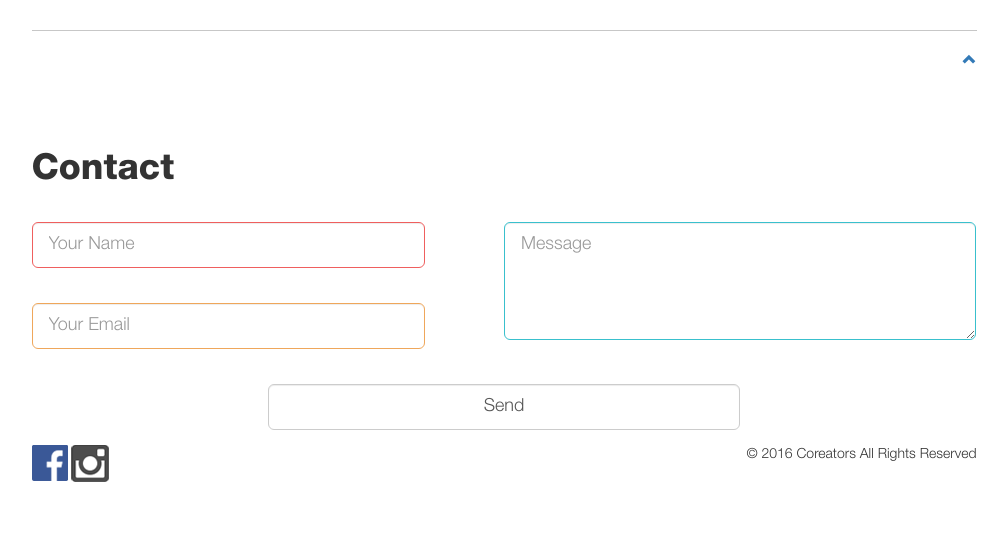
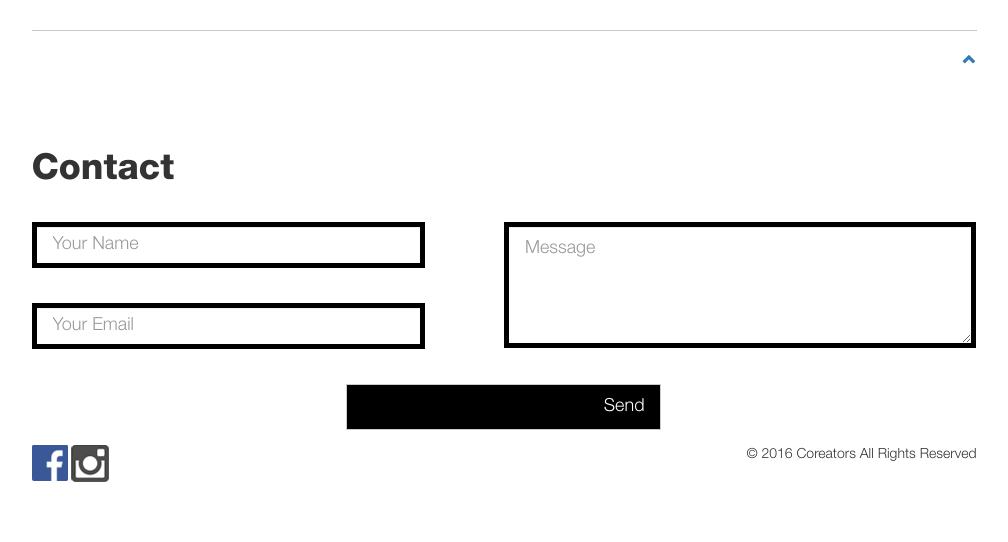
Before and after one commit to SHLee84/Coreators, a PHP site: page / in a window 1280 px wide. Shown: the part 1216-1758 px from the top of the page, without its empty margins (136-1144 px from the left). Run offline with PHP 8.4, Linux system fonts and the light colour scheme.

Commit message:
Added Login modal
- Login modal added, submit does nothing
- input fields' corners are all now right angle, instead of rounded
- button's border width, and color are the same as sejin requested: 5px
width and black color.

TODO:
- DB setup
- validate the user id/password
- create session/token for some extra security

```diff
--- /dev/null
+++ b/content/includes/modal.php
@@ -0,0 +1,30 @@
+<!-- Modal -->
+<div class="modal fade" id="loginModal" tabindex="-1" role="dialog" aria-labelledby="myModalLabel">
+	<div class="modal-dialog modal-sm" role="document">
+		<div class="modal-content">
+			<div class="modal-body">
+				<div class="container-fluid">
+					<div class="row">
+						<form id="loginform" class="form-horizontal" role="form">
+							<div class="col-lg-12 col-md-12 col-sm-12 col-xs-12">
+								<div class="form-group form-group-lg">
+									<input type="text" id="email" class="form-control" placeholder="Your Email" required />
+									<br />
+								</div>
+								<div class="form-group form-group-lg">
+									<input type="password" id="password" class="form-control" placeholder="Password" required />
+									<br />
+								</div>
+							</div>
+							<div class="col-lg-12 col-md-12 col-sm-12 col-xs-12">
+								<div class="form-group form-group-lg">
+									<button id="submit" type="button" class="form-control">Log In</button>
+								</div>
+							</div>
+						</form>
+					</div>
+				</div>
+			</div>
+		</div>
+	</div>
+</div>
--- a/content/includes/side_menu.php
+++ b/content/includes/side_menu.php
@@ -4,4 +4,8 @@
 			<!-- <li><a class="scroll" href="#people">People</a></li> -->
 			<li><a class="scroll" href="#contact">Contact</a></li>
 		</ul>
+		<hr />
+		<ul class="side_menu login">
+			<li><a class="scroll" data-toggle="modal" data-target="#loginModal">Log In</a></li>
+		</ul>
 	</nav>
--- a/content/main/contact.php
+++ b/content/main/contact.php
@@ -21,11 +21,11 @@
 						</div>
 					</div>
 					<div class="col-lg-6 col-lg-offset-1 col-md-6 col-md-offset-1 col-sm-12 col-xs-12">
-						<div class="form-group form-group-lg cyon">
+						<div class="form-group form-group-lg">
 							<textarea class="form-control" id="content" rows="4" placeholder="Message" required></textarea>
 						</div>
 					</div>
-					<div class="col-lg-6 col-lg-offset-3 col-md-6 col-md-offset-3 col-sm-12 col-xs-12">
+					<div class="col-lg-4 col-lg-offset-4 col-md-6 col-md-offset-3 col-sm-12 col-xs-12">
 						<div class="form-group form-group-lg">
 							<button id="submit" type="button" class="form-control">Send</button>
 						</div>
--- a/css/custom.css
+++ b/css/custom.css
@@ -1,3 +1,9 @@
+* {
+  -webkit-border-radius: 0 !important;
+     -moz-border-radius: 0 !important;
+          border-radius: 0 !important;
+}
+
 @font-face {
   font-family: HelveticaHOne;
   src: url("../fonts/coreators/helvetica/HelveticaNeueLTStd-Hv.otf") format("opentype");
@@ -136,3 +142,42 @@ hr {
   bottom: 3.5em;
   z-index: 30;
 }
+
+.form-group button {
+  background-color: #000000;
+  color: white;
+  text-align: right;
+}
+
+.form-group input[type="text"] {
+  border-width: 5px;
+  border-color: #000000;
+}
+
+.form-group input[type="password"] {
+  border-width: 5px;
+  border-color: #000000;
+}
+
+.form-group textarea {
+  border-width: 5px;
+  border-color: #000000;
+}
+
+.login {
+  cursor: pointer;
+}
+
+@media (min-width: 768px) {
+  .modal-dialog {
+    width: 600px;
+    margin: 100px auto;
+  }
+  .modal-content {
+    -webkit-box-shadow: 0 5px 15px rgba(0, 0, 0, .5);
+            box-shadow: 0 5px 15px rgba(0, 0, 0, .5);
+  }
+  .modal-sm {
+    width: 400px;
+  }
+}
--- a/index.php
+++ b/index.php
@@ -28,6 +28,7 @@
 		include_once('content/includes/divider.php');
 		//include_once('content/main/people.php');
 		include_once('content/main/contact.php');
+		include_once('content/includes/modal.php');
 		 ?>
 		 <?php include_once('content/includes/footer.php'); ?>
 		<script src="js/jquery-2.1.4.min.js"></script>
```
Also changed, not shown: img/favicon.jpg, img/favicon.png, 1 other file.
